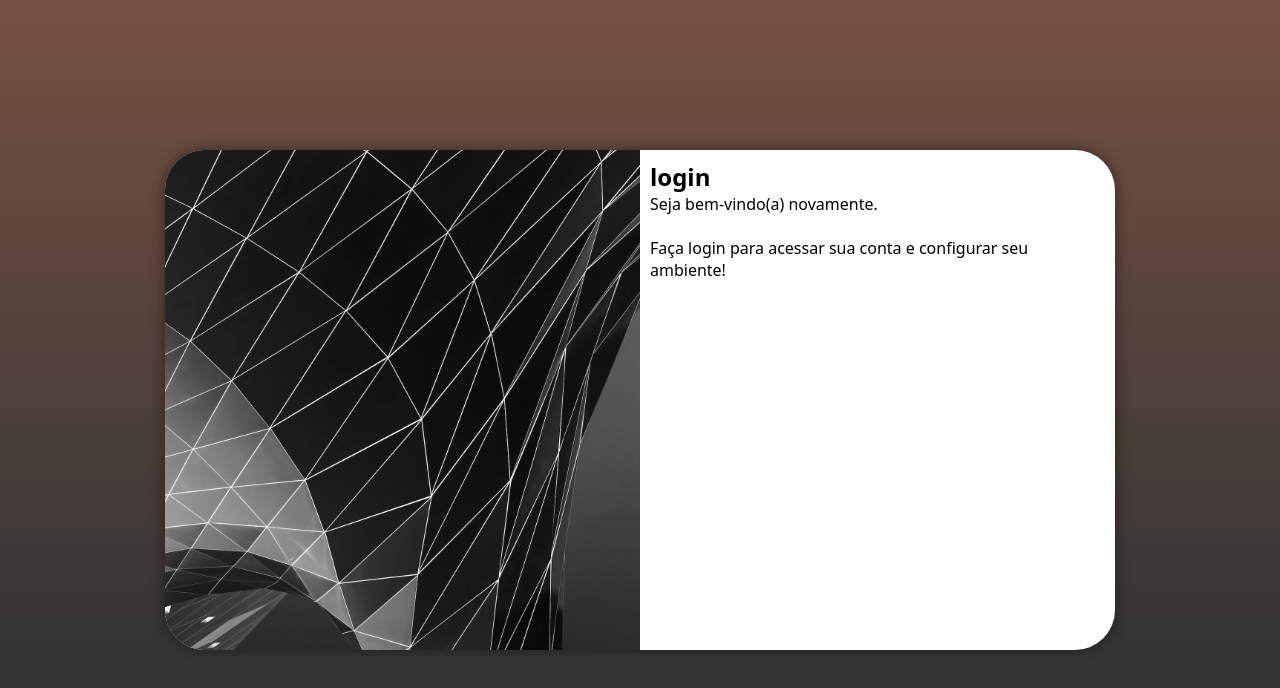
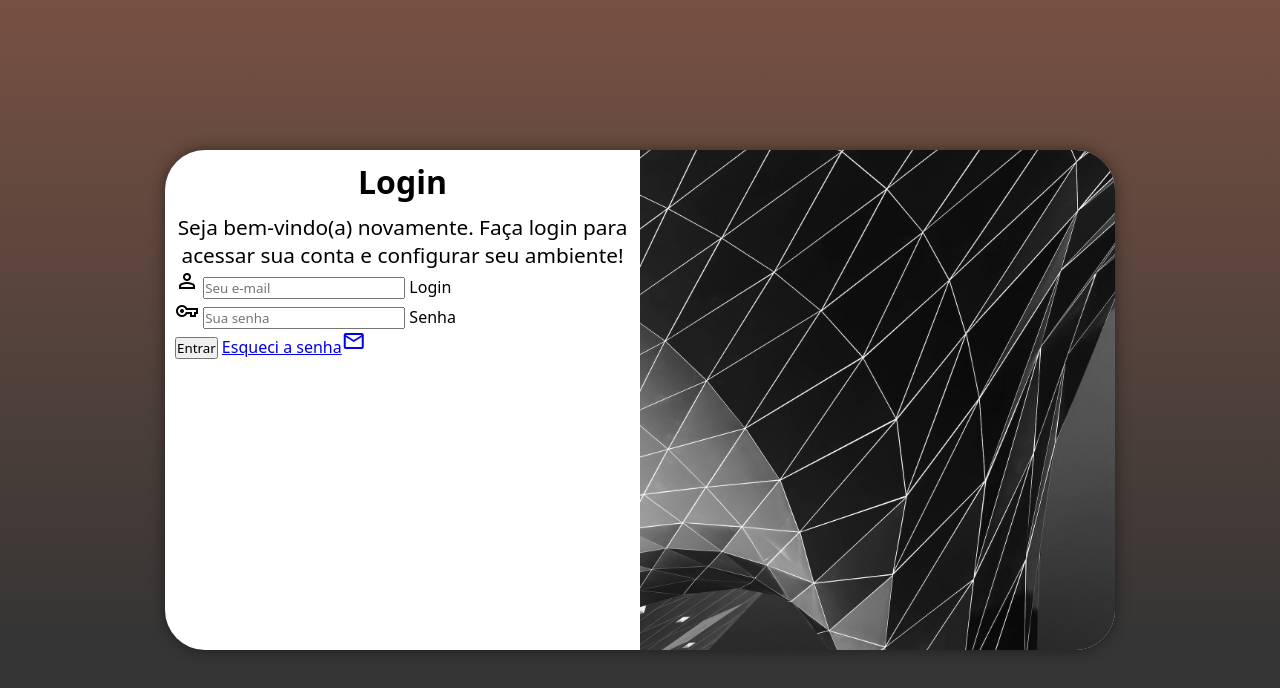
Before and after one commit to AndreFilipeD/projeto-login, a plain HTML site: page index.html in a window 1280 px wide. Drawn offline with nearby package versions, Linux system fonts and the light colour scheme.

Commit message:
criado o formulário de testes

```diff
--- a/estilos/media-query.css
+++ b/estilos/media-query.css
@@ -16,6 +16,12 @@
         float: right;
         width: 70%;
     }
+    div#formulario > h1{
+        font-size: 2em;
+    }
+    div#formulario > p{
+        font-size: 1em;
+    }
 }
 
 @media screen and (min-width: 992px)/* and (max-width: 1200px)*/{
@@ -26,12 +32,19 @@
         width: 950px;
     }
     section#login > div#imagem{
-        float:left;
+        float: right;
         width: 50%;
         height: 100%;
     }
     section#login > div#formulario{
-        float: right;
+        float: left;
         width: 50%;
     }
+    div#formulario > h1{
+        font-size: 2em;
+    }
+    div#formulario > p{
+        font-size: 1.3em;
+        text-align: center;
+    }
 }
--- a/estilos/style.css
+++ b/estilos/style.css
@@ -21,7 +21,7 @@ section#login{
     overflow: hidden;
     position: absolute;
     background-color: white;
-    width: 250px;
+    width: 270px;
     height: 500px;
 
     top: 50%;
@@ -44,3 +44,10 @@ section#login > div#imagem{
 section#login > div#formulario{
     padding: 10px;
 }
+div#formulario > h1{
+    text-align: center;
+    margin-bottom:10px;
+}
+div#formulario > p{
+    font-size: 0.9em;
+}
--- a/index.html
+++ b/index.html
@@ -6,6 +6,7 @@
     <title>Projeto-Login</title>
     <link rel="stylesheet" href="estilos/style.css">
     <link rel="stylesheet" href="estilos/media-query.css">
+    <link rel="stylesheet" href="https://fonts.googleapis.com/css2?family=Material+Symbols+Outlined:opsz,wght,FILL,GRAD@20..48,100..700,0..1,-50..200" />
 </head>
 <body>
     <main>
@@ -14,9 +15,28 @@
 
             </div>
             <div id="formulario">
-                <h1>login</h1>
-                <p>Seja bem-vindo(a) novamente.<br><br> Faça login para acessar sua conta e configurar seu ambiente!</p>
-                <form action="login.php" method="post"></form>
+                <h1>Login</h1>
+                <p>Seja bem-vindo(a) novamente. Faça login para acessar sua conta e configurar seu ambiente!</p>
+                <form action="login.php" method="post">
+                    <div class="campo">
+                        <span class="material-symbols-outlined">
+                            person
+                            </span>
+                        <input type="email" name="login" id="ilogin" placeholder="Seu e-mail" autocomplete="email" required maxlength="30">
+                        <label for="ilogin">Login</label>
+                    </div>
+                    <div class="campo">
+                        <span class="material-symbols-outlined">
+                            vpn_key
+                            </span>
+                        <input type="password" name="senha" id="isenha" placeholder="Sua senha" autocomplete="current-password" required minlength="7" maxlength="15">
+                        <label for="isenha">Senha</label>
+                    </div>
+                    <input type="submit" value="Entrar">
+                    <a href="esqueci.html">Esqueci a senha<span class="material-symbols-outlined">
+                        mail
+                        </span></a>
+                </form>
             </div>
         </section>
     </main>
```
